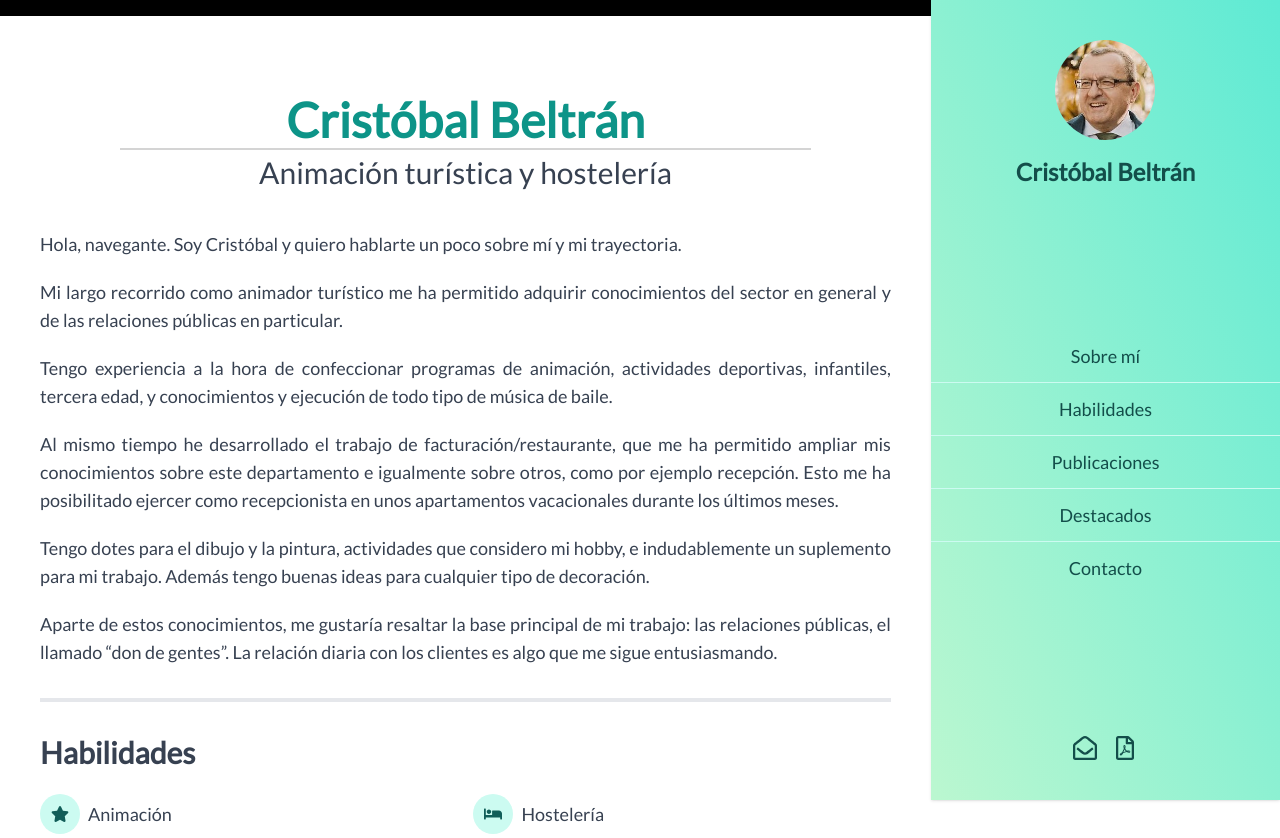
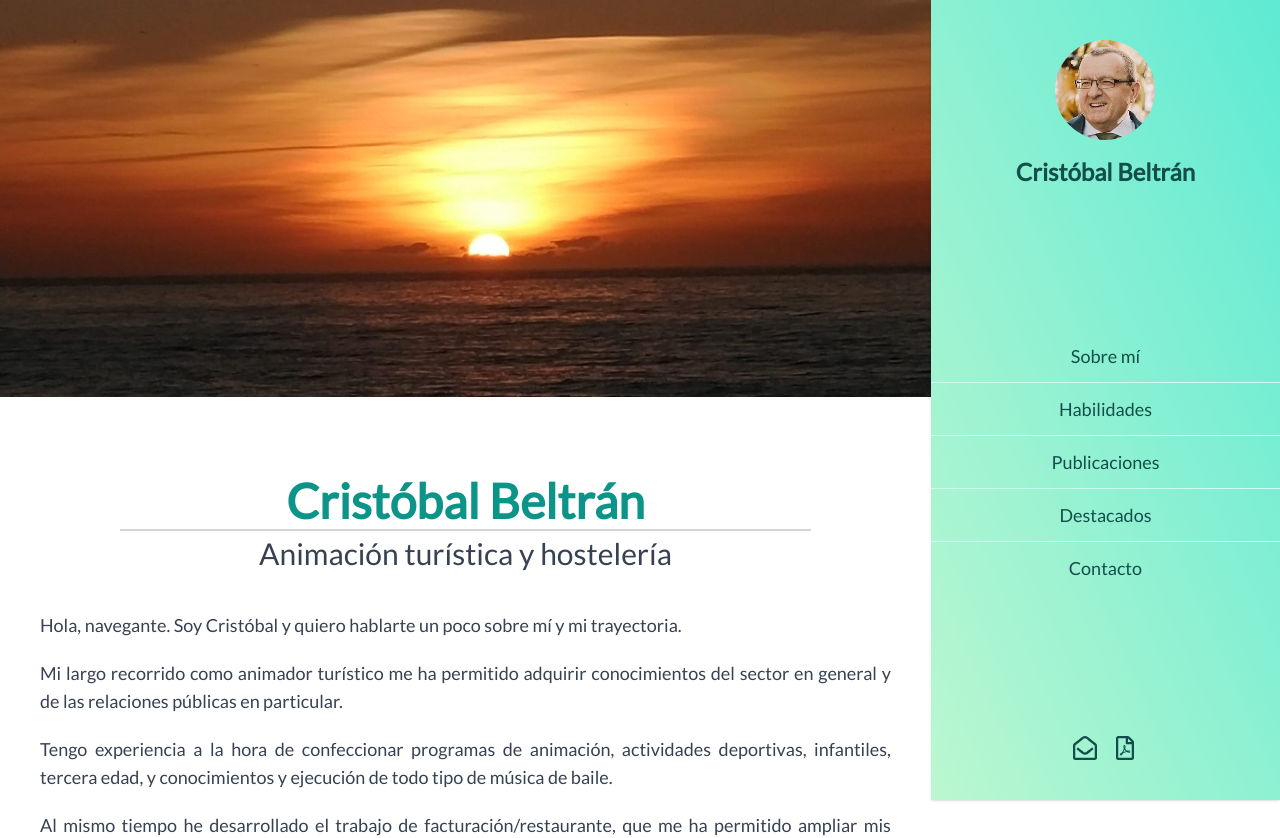
Before and after one commit to Belco90/papa-portfolio, a Next.js app: page / in a window 1280 px wide. Shown: the top 838 px of the page. Built offline with nearby package versions, Linux system fonts and the light colour scheme.

Commit message:
Fix sidenav bar

```diff
--- /dev/null
+++ b/src/components/LayoutTopBanner.tsx
@@ -0,0 +1,32 @@
+'use client'
+
+import { usePathname } from 'next/navigation'
+import Image from 'next/image'
+import banner from '@app-public/images/banner.jpeg'
+import { NextImageLayoutResponsiveCss } from '~/common'
+
+const LayoutTopBanner = () => {
+	const pathname = usePathname()
+	const shouldDisplayBanner = pathname === '/'
+
+	return (
+		<>
+			{shouldDisplayBanner ? (
+				<div>
+					<Image
+						src={banner}
+						alt="Playa de Fuengirola al amanecer"
+						placeholder="blur"
+						quality={100}
+						sizes="100vw"
+						style={NextImageLayoutResponsiveCss}
+					/>
+				</div>
+			) : (
+				<div className="bg-black lg:h-4" />
+			)}
+		</>
+	)
+}
+
+export default LayoutTopBanner
--- a/src/components/Sidenav.tsx
+++ b/src/components/Sidenav.tsx
@@ -4,7 +4,7 @@ import type { ReactNode } from 'react'
 import cx from 'classnames'
 import Image from 'next/image'
 import NextLink from 'next/link'
-import { useRouter } from 'next/router'
+import { usePathname } from 'next/navigation'
 import { useEffect, useState } from 'react'
 import {
 	FaRegEnvelopeOpen,
@@ -76,8 +76,7 @@ const MobileBar = ({ isOpen, toggleSidenav }: MobileBarProps) => {
 }
 
 const Sidenav = () => {
-	// TODO: const { pathname } = useRouter()
-	const pathname = '/'
+	const pathname = usePathname()
 	const [isOpen, setIsOpen] = useState(false)
 
 	useEffect(() => {
--- a/src/components/UILayout.tsx
+++ b/src/components/UILayout.tsx
@@ -1,33 +1,17 @@
-import type { ReactNode } from 'react'
-import Image from 'next/image'
+import type { FC, ReactNode } from 'react'
 
 import Sidenav from '~/components/Sidenav'
-import banner from '@app-public/images/banner.jpeg'
-import { NextImageLayoutResponsiveCss } from '~/common'
+import LayoutTopBanner from './LayoutTopBanner'
 
 interface UILayoutProps {
 	children: ReactNode
-	shouldDisplayBanner?: boolean
 }
 
-const UILayout = ({ children, shouldDisplayBanner = false }: UILayoutProps) => {
+const UILayout: FC<UILayoutProps> = ({ children }) => {
 	return (
 		<div className="flex min-h-screen flex-col lg:flex-row">
 			<div className="mt-10 flex w-screen flex-col lg:mt-0 lg:w-fit">
-				{shouldDisplayBanner ? (
-					<div>
-						<Image
-							src={banner}
-							alt="Playa de Fuengirola al amanecer"
-							placeholder="blur"
-							quality={100}
-							sizes="100vw"
-							style={NextImageLayoutResponsiveCss}
-						/>
-					</div>
-				) : (
-					<div className="bg-black lg:h-4" />
-				)}
+				<LayoutTopBanner />
 				<main className="container mx-auto px-5 py-10 text-lg text-gray-700 lg:px-10">
 					{children}
 				</main>
```
